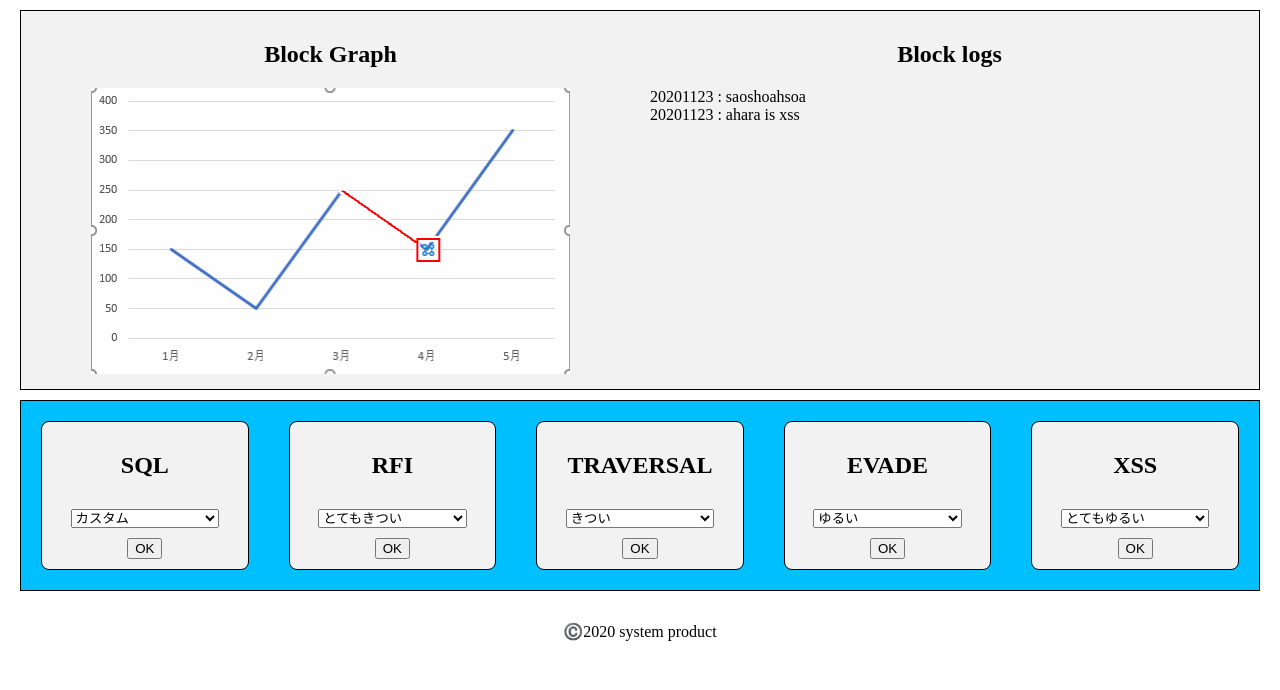
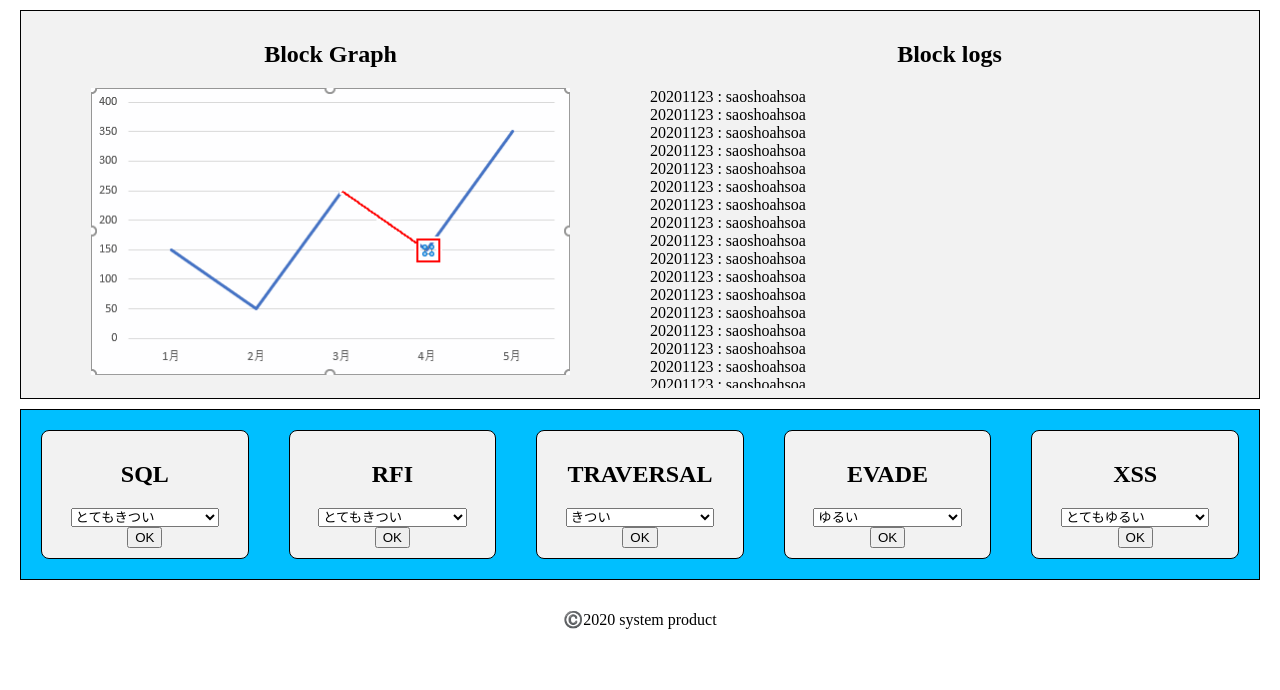
Before and after one commit to Yum-git/SystemProduction_App, a Flask app: page / in a window 1280 px wide. Shown: the part 110-800 px from the top of the page. Run offline with Flask 2, Linux system fonts and the light colour scheme; some web fonts are replaced.

Commit message:
fix　デザイン

```diff
--- a/main.py
+++ b/main.py
@@ -1,20 +1,25 @@
-from flask import Flask, render_template
+from flask import Flask, render_template, request
+import crossplane
 
 app = Flask(__name__)
 
 
 @app.route("/")
 def index():
-    logs = ['20201123 : saoshoahsoa', '20201123 : ahara is xss ']
+    logs = ['20201123 : saoshoahsoa' for i in range(100)]
     status_all = [['SQL', 'custom'], ['RFI', 'very_hard'], ['TRAVERSAL', 'hard'], ['EVADE', 'soft'], ['XSS', 'very_soft']]
 
     return render_template("index.html", logs=logs, status_all=status_all)
 
 
-@app.route("/api")
+@app.route("/api", methods=['POST'])
 def api():
+    print(request.get_data().decode())
+    request_data = list(request.get_data().decode().split('='))
+    print(request_data)
 
-    return 'a'
+    print(crossplane.parse('/usr/local/nginx/conf/nginx.conf'))
+    return request.form["sql"]
 
 
 @app.route("/favicon.ico")
--- a/static/css/main.css
+++ b/static/css/main.css
@@ -59,10 +59,18 @@
 	text-align: center;
 }
 
+.block-graph-title{
+	font-family: Myfont;
+}
+
 .block-graph img {
   	object-fit: cover;
   	width: 80%;
-  	height: 80%;
+}
+
+.log-box{
+	overflow: scroll;
+	height: 300px;
 }
 
 .block-log{
@@ -72,6 +80,7 @@
 }
 
 .title-center{
+	font-family: Myfont;
 	text-align: center;
 }
 
@@ -101,6 +110,7 @@
 }
 
 .setting-detail .title-center{
+	font-family: Myfont;
 	text-align: center;
 	width: 100%;
 	top: 0;
--- a/templates/index.html
+++ b/templates/index.html
@@ -29,11 +29,13 @@
                         Block logs
                     </h2>
                 </div>
-                {% for i in logs %}
-                <div class="log-detail">
-                    {{ i }}
+                <div class="log-box">
+                    {% for i in logs %}
+                    <div class="log-detail">
+                        {{ i }}
+                    </div>
+                    {% endfor %}
                 </div>
-                {% endfor %}
             </div>
         </div>
         <div class="setting-page">
@@ -43,30 +45,18 @@
                     <h2>
                         {{ status[0] }}
                     </h2>
-                    <!--
-                    <h4>
-                        状態：{{ status[1] }}
-                    </h4>
-                    -->
                 </div>
                 <div class="setting-detail-dropdown">
                     <form action="/api" method="post">
-                        <select name="{{ status[0].lower() }}" class="select-in">
+                        <select name="{{ status[0].lower() }}" class="select-in>
                             {% set value_list = [['custom', 'カスタム'], ['very_hard', 'とてもきつい'], ['hard', 'きつい'], ['soft', 'ゆるい'], ['very_soft', 'とてもゆるい']] %}
                             {% for value in value_list %}
                                 {% if status[1] == value[0] %}
-                                    <option value="{{ value }}" selected>{{ value[1] }}</option>
+                                    <option value="{{ value[0] }}" selected>{{ value[1] }}</option>
                                 {% else %}
-                                    <option value="{{ value }}">{{ value[1] }}</option>
+                                    <option value="{{ value[0] }}">{{ value[1] }}</option>
                                 {% endif %}
                             {% endfor %}
-                            <!--
-                            <option value="custom">カスタム</option>
-                            <option value="very_hard">とてもきつい</option>
-                            <option value="hard">きつい</option>
-                            <option value="soft">ゆるい</option>
-                            <option value="very_soft">とてもゆるい</option>
-                            -->
                         </select>
                         <br>
                         <input type="submit" value="OK">
```
